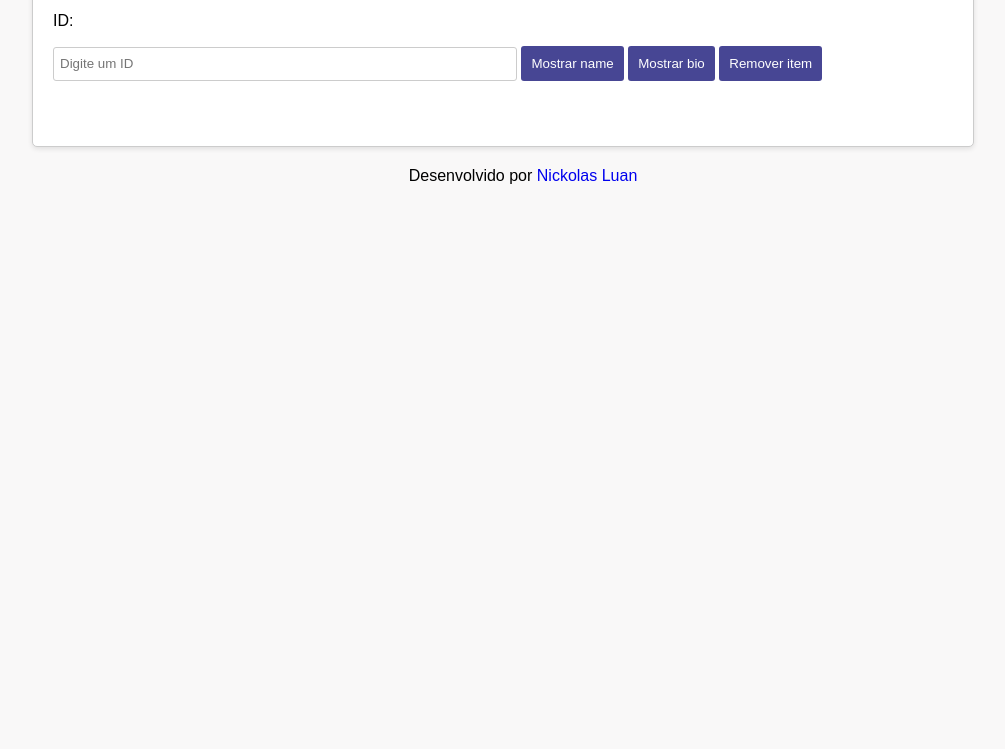
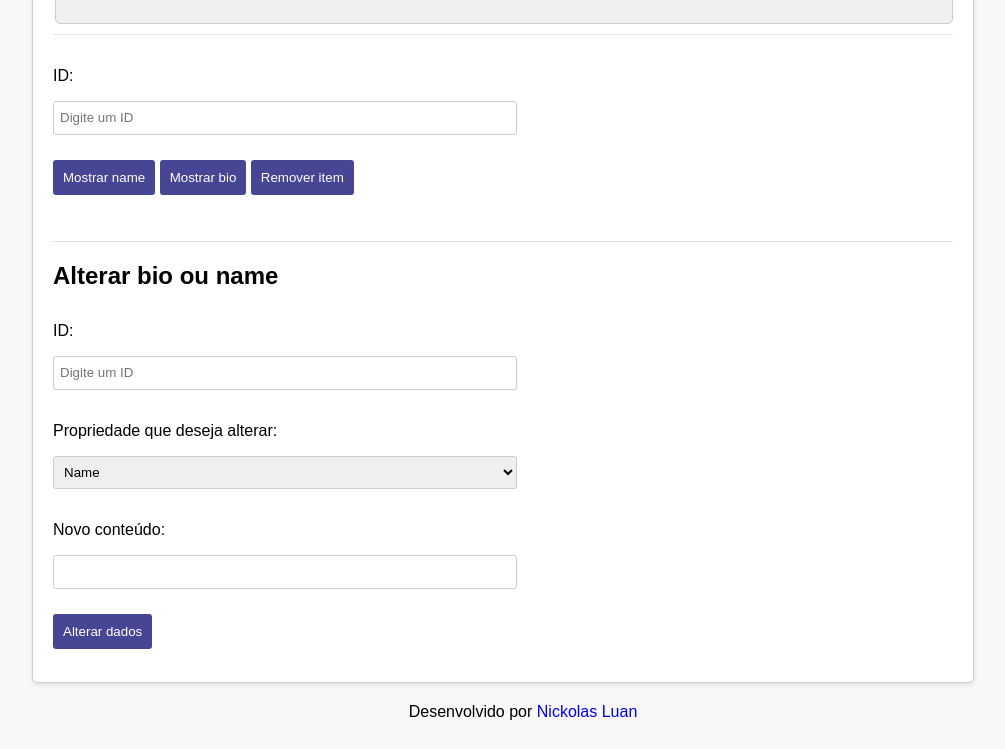
Before and after one commit to NickolasLuan/Exercicios, a website with bundled scripts: page index.html in a window 1280 px wide. Shown: the part 1046-1795 px from the top of the page, without its empty margins (137-1142 px from the left). Before the commit the page ends 1259 px from the top, so only its background shows below. Built offline with nearby package versions, Linux system fonts and the light colour scheme.

Commit message:
Atualizações no HTML inserindo inputs e css.

```diff
--- a/assets/css/style.css
+++ b/assets/css/style.css
@@ -27,7 +27,8 @@ body {
   }
 
 
-  input {
+  input,select {
+    display: flex;
     border: 1px solid #ccc;
     border-radius: 3px;
     width: 50%;
@@ -108,3 +109,11 @@ body {
     margin-top: 2rem;
     margin-bottom: 0;
 }
+
+.exercicio02 #nameOrBio {
+  display: block;
+  width: 51.6%;
+  height: 33px;
+  border-radius: 3px;
+  border: 1px solid #ccc;
+}
--- a/index.html
+++ b/index.html
@@ -4,7 +4,7 @@
     <meta charset="UTF-8">
     <meta name="viewport" content="width=device-width, initial-scale=1.0">
     <link rel="stylesheet" href="./assets/css/style.css">
-    <title>Exercício 01 - Tegra</title>
+    <title>Exercicios Orion Bootcamp</title>
 </head>
 
 <body>
@@ -12,7 +12,7 @@
         <h2>Ex 1 - Contar Vogais</h2>
 
         <form class="exercicio01">
-            <label for="">Insira uma palavra para contar as vogais:</label>
+            <label for="palavra">Insira uma palavra para contar as vogais:</label>
             <input type="text" id="palavra" required placeholder="Digite uma palavra">
             <button class="button">Contar vogais</button>
             <p class="resultado"></p>
@@ -26,13 +26,30 @@
         <hr>
 
         <form class="exercicio02">
-            <label for="id">ID:</label>
+
+            <label for="idlist">ID:</label>
             <input type="number" id="idlist" required placeholder="Digite um ID">
 
             <button class="button" id="buttonName">Mostrar name</button>
             <button class="button" id="buttonBio">Mostrar bio</button>
             <button class="button" id="buttonData">Remover item</button>
             <p class="resultExercise2"></p>
+
+            <hr>
+
+            <h2>Alterar bio ou name</h2>
+            <label for="changeList">ID:</label>
+            <input type="number" id="changeList" required placeholder="Digite um ID">
+
+            <label for="nameOrBio">Propriedade que deseja alterar:</label>
+            <select name="nameOrBio" id="nameOrBio">
+                <option value="name">Name</option>
+                <option value="bio">Bio</option>
+            </select>
+
+            <label for="newContent">Novo conteúdo:</label>
+            <input type="text" name="newContent" id="newContent" required>
+            <button class="button">Alterar dados</button>
         </form>
     </div>
 
--- a/src/Exercicio-03/exercicio3.ts
+++ b/src/Exercicio-03/exercicio3.ts
@@ -94,6 +94,7 @@ buttonBio.addEventListener('click', (index:Event) => {
     obterBioPeloId(id)
 })
 
+
 //Função para remover uma pessoa da lista
 function removePessoaPorID(id: number): void {
     const pessoaCard = document.querySelectorAll(".pessoa-card");
```
